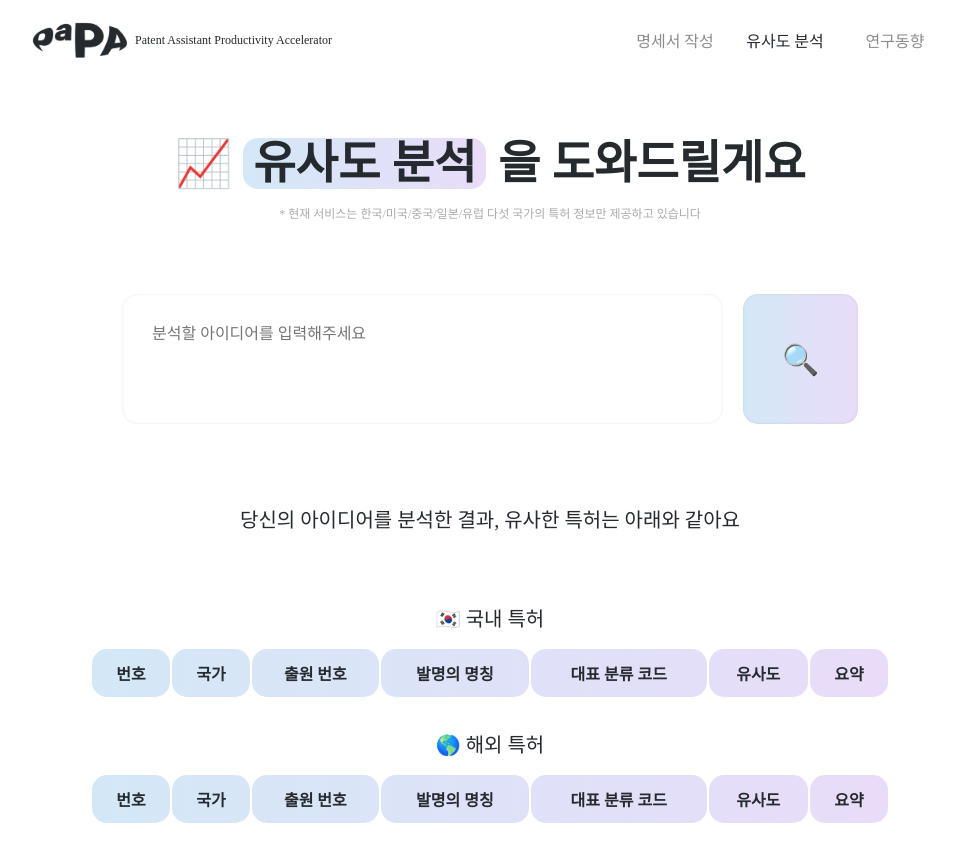
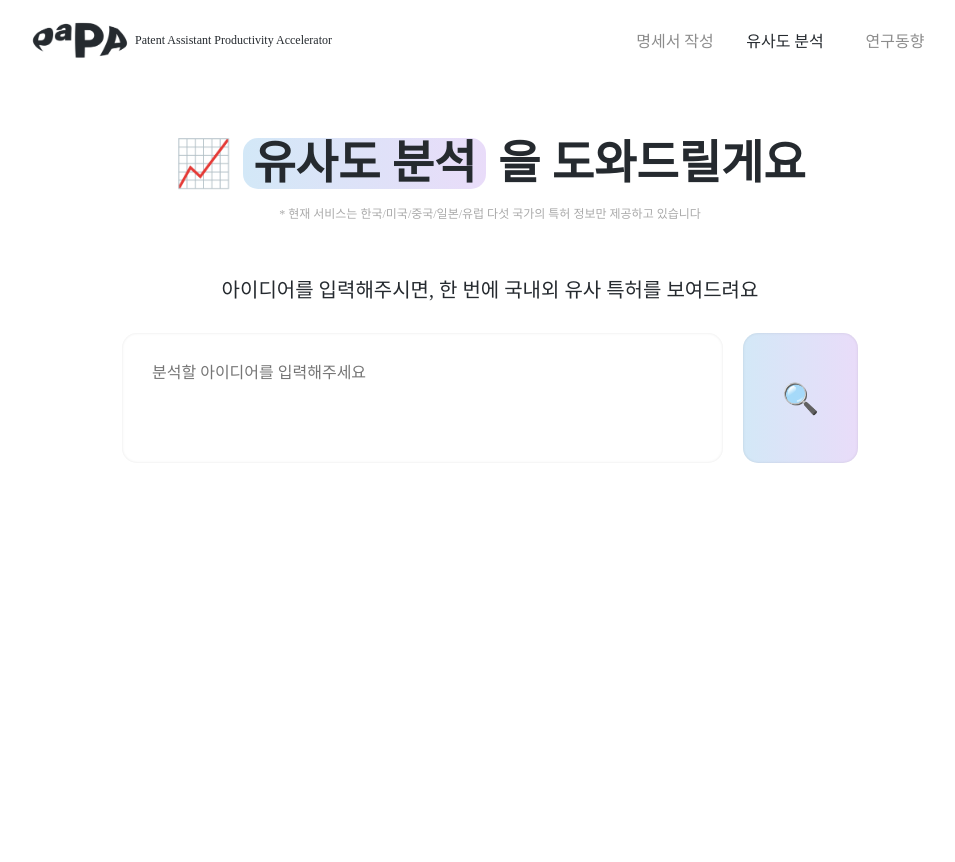
Before and after one commit to KPMG2024-PAPA/frontend, a React (Create React App) app: page /sim-page in a window 1280 px wide. Shown: the top 862 px of the page, without its empty margins (150-1105 px from the left). Built offline with nearby package versions, Linux system fonts and the light colour scheme; a web font is replaced by a local one.

Commit message:
feat: 가이드 문구 추가

```diff
--- a/src/component/page/SimPage.jsx
+++ b/src/component/page/SimPage.jsx
@@ -55,6 +55,7 @@ const ThirdWrapper = styled.div`
   align-items: center;
   justify-content: flex-start;
   box-sizing: border-box;
+  ${({ isVisible }) => isVisible && animationMixin}; // isVisible이 true일 때만 애니메이션 적용
 `;
 
 const FourthWrapper = styled.div`
@@ -232,7 +233,7 @@ const SimPage = () => {
   const [domesticData, setDomesticData] = useState([]); // 국내 특허 데이터 상태
   const [internationalData, setInternationalData] = useState([]); // 해외 특허 데이터 상태
   const [selectedItemDetails, setSelectedItemDetails] = useState('');
-
+  const hasData = domesticData.length > 0 || internationalData.length > 0;
 
 
   // 페이지 이동 함수
@@ -394,6 +395,7 @@ const SimPage = () => {
       <Wrapper>
           <MainTitleText>📈 <HighlightText>유사도 분석</HighlightText> 을 도와드릴게요</MainTitleText>
           <GuideText>* 현재 서비스는 한국/미국/중국/일본/유럽 다섯 국가의 특허 정보만 제공하고 있습니다</GuideText>
+          <SubText style={{marginTop: '40px', marginBottom:'-50px'}}>아이디어를 입력해주시면, 한 번에 국내외 유사 특허를 보여드려요</SubText>
           <SecondWrapper>
             <CustomTextInput
               placeholder={"분석할 아이디어를 입력해주세요"}
@@ -402,7 +404,8 @@ const SimPage = () => {
             />
             <CustomButton title='🔍' onClick={handleButtonClick} /> {/* 버튼 클릭 이벤트 핸들러 연결 */}
           </SecondWrapper>
-          <ThirdWrapper>
+          {hasData && (
+          <ThirdWrapper isVisible={hasData}>
             <SubText>당신의 아이디어를 분석한 결과, 유사한 특허는 아래와 같아요</SubText>
             <FourthWrapper>
               <DefaultText>🇰🇷 국내 특허</DefaultText>
@@ -413,6 +416,7 @@ const SimPage = () => {
               <Table columns={columns} data={internationalData} />
             </FourthWrapper>
           </ThirdWrapper>
+          )}
       </Wrapper>
       {isLoading && <LoadingOverlay />}
       {isDialogOpen && (
```
